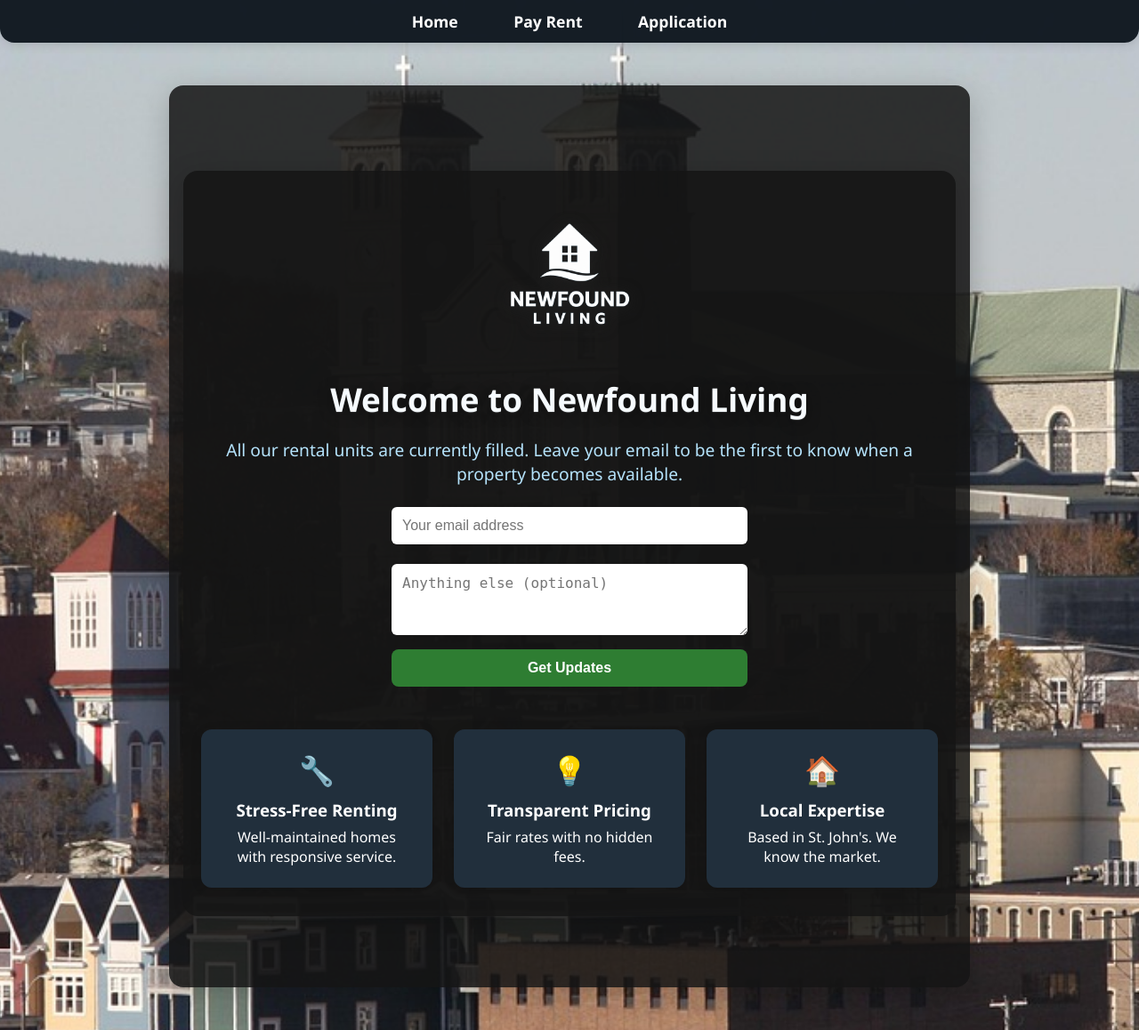
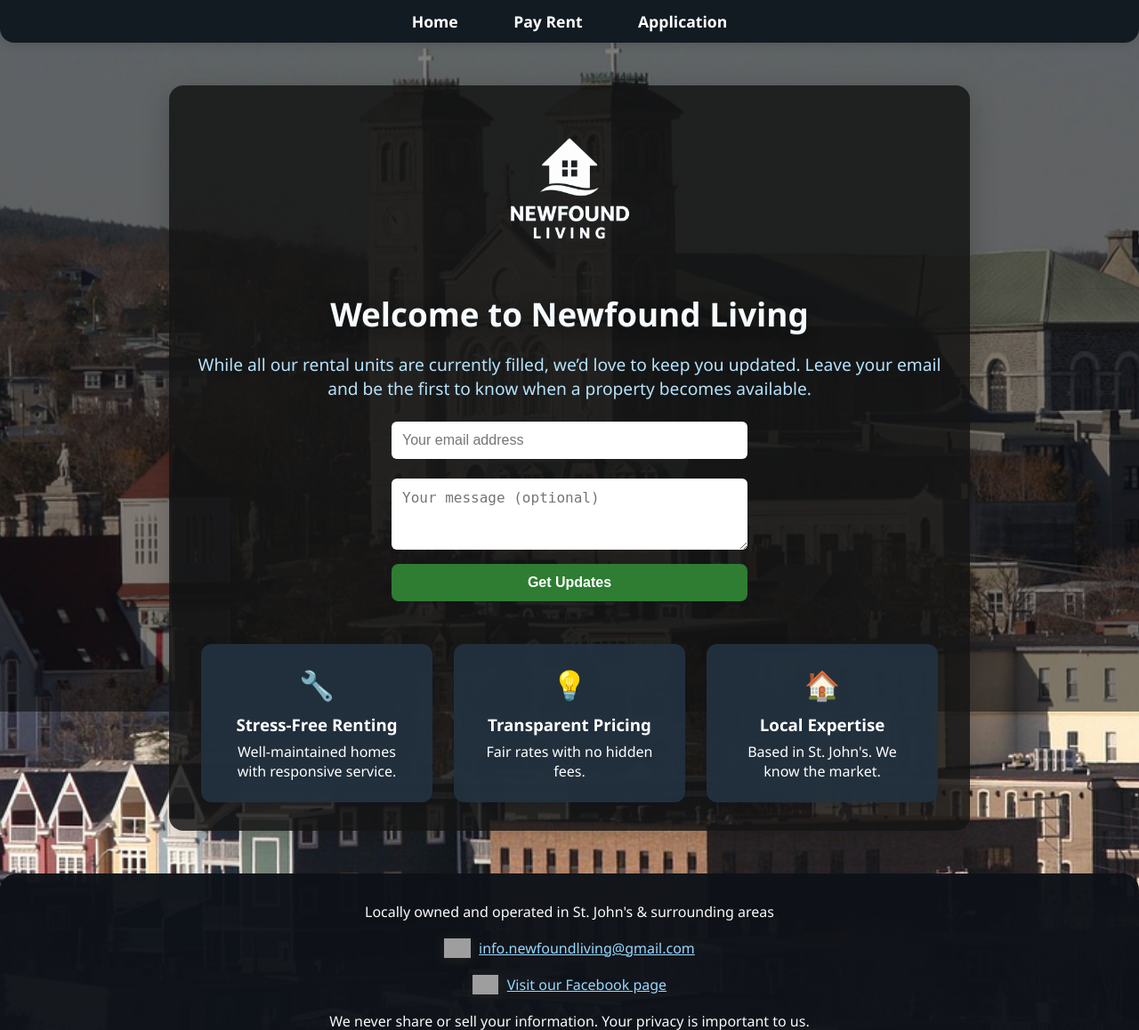
Before and after one commit to NewFoundLivingCa/NewFoundLiving-main, a Flask app: page / in a window 1280 px wide. Shown: the top 1158 px of the page at 89% size. Run offline with Flask 3, Linux system fonts and the light colour scheme; grey boxes are pictures that could not be loaded.

Commit message:
Update index.html

```diff
--- a/templates/index.html
+++ b/templates/index.html
@@ -1,22 +1,43 @@
-{% extends "layout.html" %}
+<!DOCTYPE html>
+<html lang="en">
+<head>
+  <meta charset="UTF-8">
+  <meta name="viewport" content="width=device-width, initial-scale=1.0">
+  <title>Newfound Living - Rental Properties in St. John's</title>
+  <link rel="stylesheet" href="styles.css">
+  <link rel="icon" type="image/png" href="images/tinylogo1.png">
+</head>
+<body>
+  <!-- Fixed background and overlay -->
+  <div class="background-static"></div>
+  <div class="overlay"></div>
 
-{% block title %}Newfound Living - Home{% endblock %}
+  <!-- Navbar -->
+  <nav class="navbar">
+    <div class="nav-container">
+      <ul class="nav-links">
+        <li><a href="index.html">Home</a></li>
+        <li><a href="rent.html">Pay Rent</a></li>
+        <li><a href="rental-application.html" target="_blank">Application</a></li>
+      </ul>
+    </div>
+  </nav>
 
-{% block content %}
+  <!-- Main content -->
   <div class="container">
-    <img src="{{ url_for('static', filename='images/logo-transparent.png') }}" alt="Newfound Living Logo" class="logo">
+    <img src="images/logo-transparent.png" alt="Newfound Living Logo" class="logo">
+    <h1>Welcome to Newfound Living</h1>
+    <h2>While all our rental units are currently filled, we’d love to keep you updated. Leave your email and be the first to know when a property becomes available.</h2>
 
-    <h1>Welcome to Newfound Living</h1>
-    <h2>All our rental units are currently filled. Leave your email to be the first to know when a property becomes available.</h2>
-
+    <!-- Notify Form -->
     <form id="notify-form" action="https://formspree.io/f/xldnwbqq" method="POST">
-      <input type="email" name="email" placeholder="Your email address" required />
-      <textarea name="message" placeholder="Anything else (optional)"></textarea>
+      <input type="email" name="email" placeholder="Your email address" required>
+      <textarea name="message" placeholder="Your message (optional)"></textarea>
       <button type="submit">Get Updates</button>
     </form>
-
     <div id="thank-you">Thanks for signing up! We'll be in touch soon.</div>
 
+    <!-- Features -->
     <div class="features">
       <div class="feature-box"><div>🔧</div><h3>Stress-Free Renting</h3><p>Well-maintained homes with responsive service.</p></div>
       <div class="feature-box"><div>💡</div><h3>Transparent Pricing</h3><p>Fair rates with no hidden fees.</p></div>
@@ -24,6 +45,21 @@
     </div>
   </div>
 
+  <!-- Footer -->
+  <footer>
+    <div>Locally owned and operated in St. John's & surrounding areas</div>
+    <div class="email-link">
+      <img src="https://img.icons8.com/ios-filled/50/ffffff/new-post.png" alt="Email icon">
+      <a href="mailto:info.newfoundliving@gmail.com">info.newfoundliving@gmail.com</a>
+    </div>
+    <div class="social-link">
+      <img src="https://upload.wikimedia.org/wikipedia/commons/5/51/Facebook_f_logo_%282019%29.svg" alt="Facebook logo">
+      <a href="https://www.facebook.com/profile.php?id=61577097797242" target="_blank" rel="noopener">Visit our Facebook page</a>
+    </div>
+    <div class="privacy">We never share or sell your information. Your privacy is important to us.</div>
+  </footer>
+
+  <!-- Form JS -->
   <script>
     const form = document.getElementById('notify-form');
     const thankYou = document.getElementById('thank-you');
@@ -45,4 +81,5 @@
       }
     });
   </script>
-{% endblock %}
+</body>
+</html>
```
Lines whose indentation alone changed are shown as unchanged.
